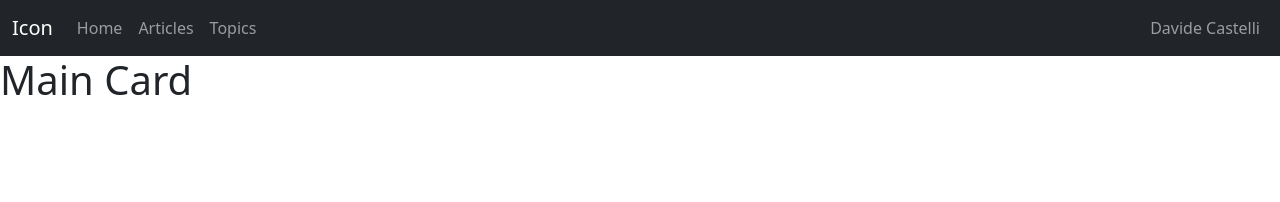
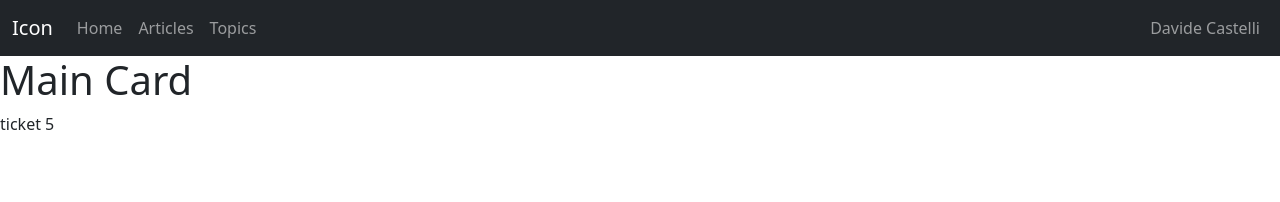
Before and after one commit to Castelli87/nc-news, a React (Vite) app: page /articles/1 in a window 1280 px wide. Shown: the top 202 px of the page. Built offline with nearby package versions, Linux system fonts and the light colour scheme.

Commit message:
Done Ticket 4 PR

```diff
--- a/src/Components/ArticleMainCard.jsx
+++ b/src/Components/ArticleMainCard.jsx
@@ -1,7 +1,10 @@
-function ArticleMainCard(){
-return (
-    <h1>Main Card</h1>
-)
+function ArticleMainCard() {
+  return (
+    <>
+      <h1>Main Card</h1>
+      <p>ticket 5 </p>
+    </>
+  );
 }
 
-export default ArticleMainCard
+export default ArticleMainCard;
```
